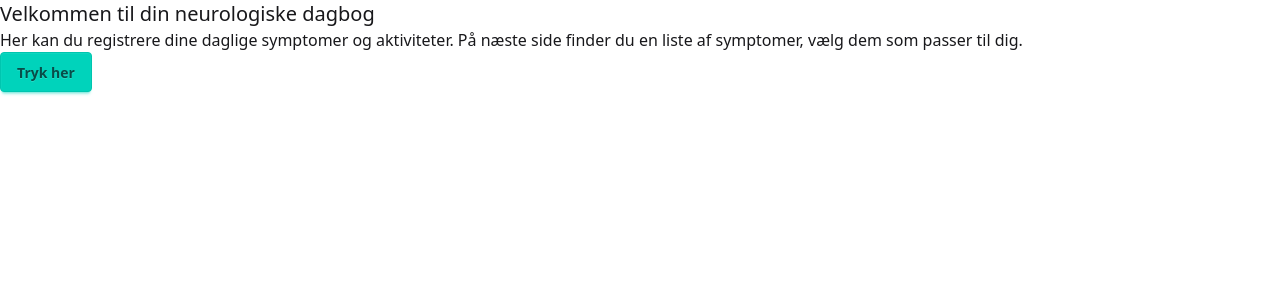
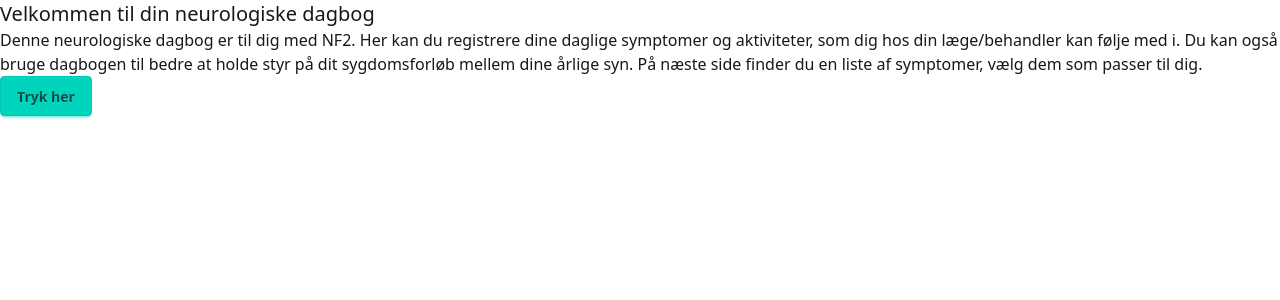
Before and after one commit to MathildeH01/Neurodagbog2025, a SvelteKit app: page /home in a window 1280 px wide. Shown: the top 300 px of the page. Built offline with nearby package versions, Linux system fonts and the light colour scheme.

Commit message:
Update +page.svelte

```diff
--- a/src/routes/home/+page.svelte
+++ b/src/routes/home/+page.svelte
@@ -7,5 +7,5 @@
 </script>
 
 <h2 class="text-xl">Velkommen til din neurologiske dagbog </h2>
-<p>Her kan du registrere dine daglige symptomer og aktiviteter. På næste side finder du en liste af symptomer, vælg dem som passer til dig.</p>
+<p> Denne neurologiske dagbog er til dig med NF2. Her kan du registrere dine daglige symptomer og aktiviteter, som dig hos din læge/behandler kan følje med i. Du kan også bruge dagbogen til bedre at holde styr på dit sygdomsforløb mellem dine årlige syn.  På næste side finder du en liste af symptomer, vælg dem som passer til dig.</p>
 <button class="btn btn-accent" on:click={btnclick}>Tryk her</button>
```
